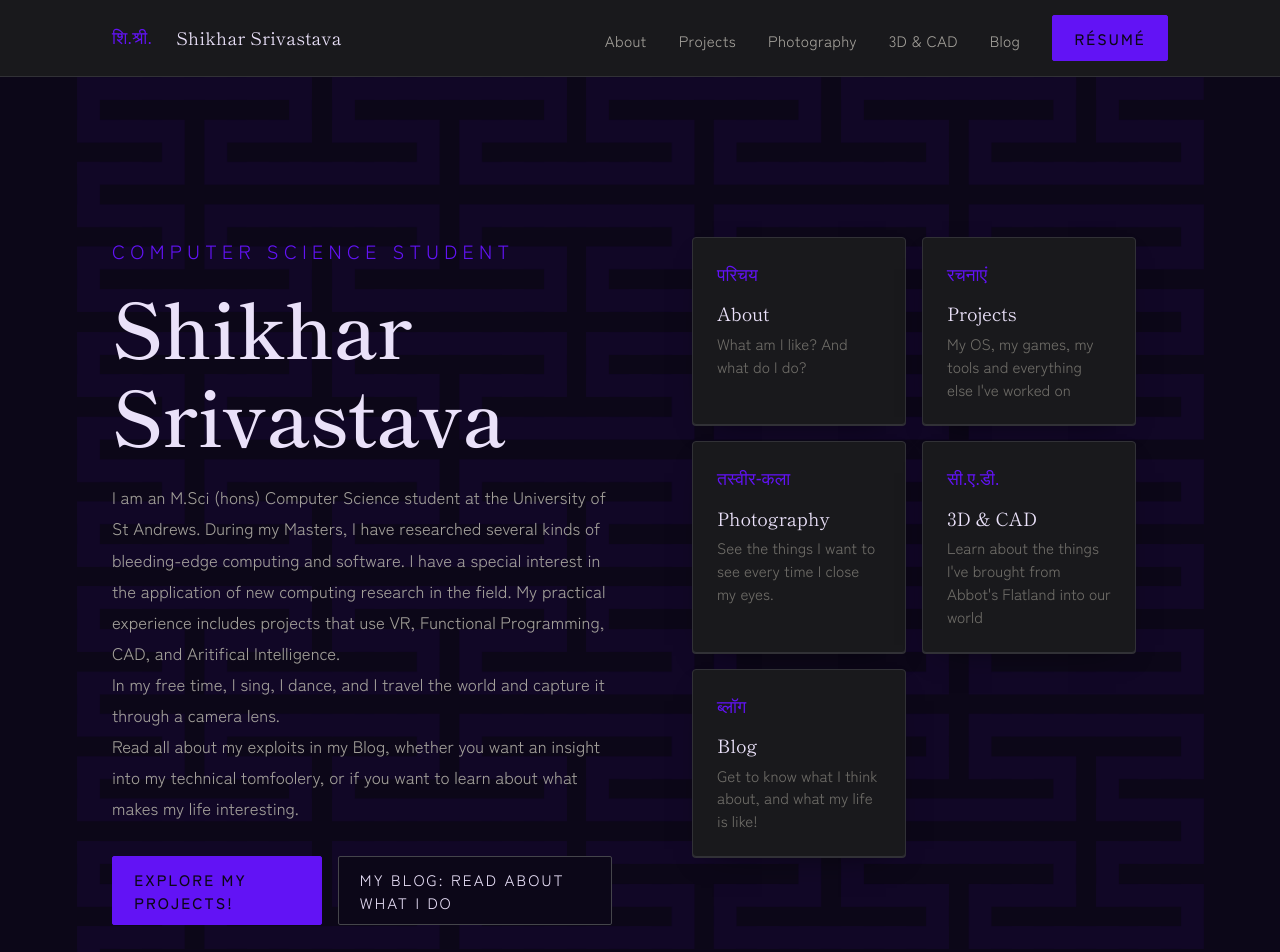
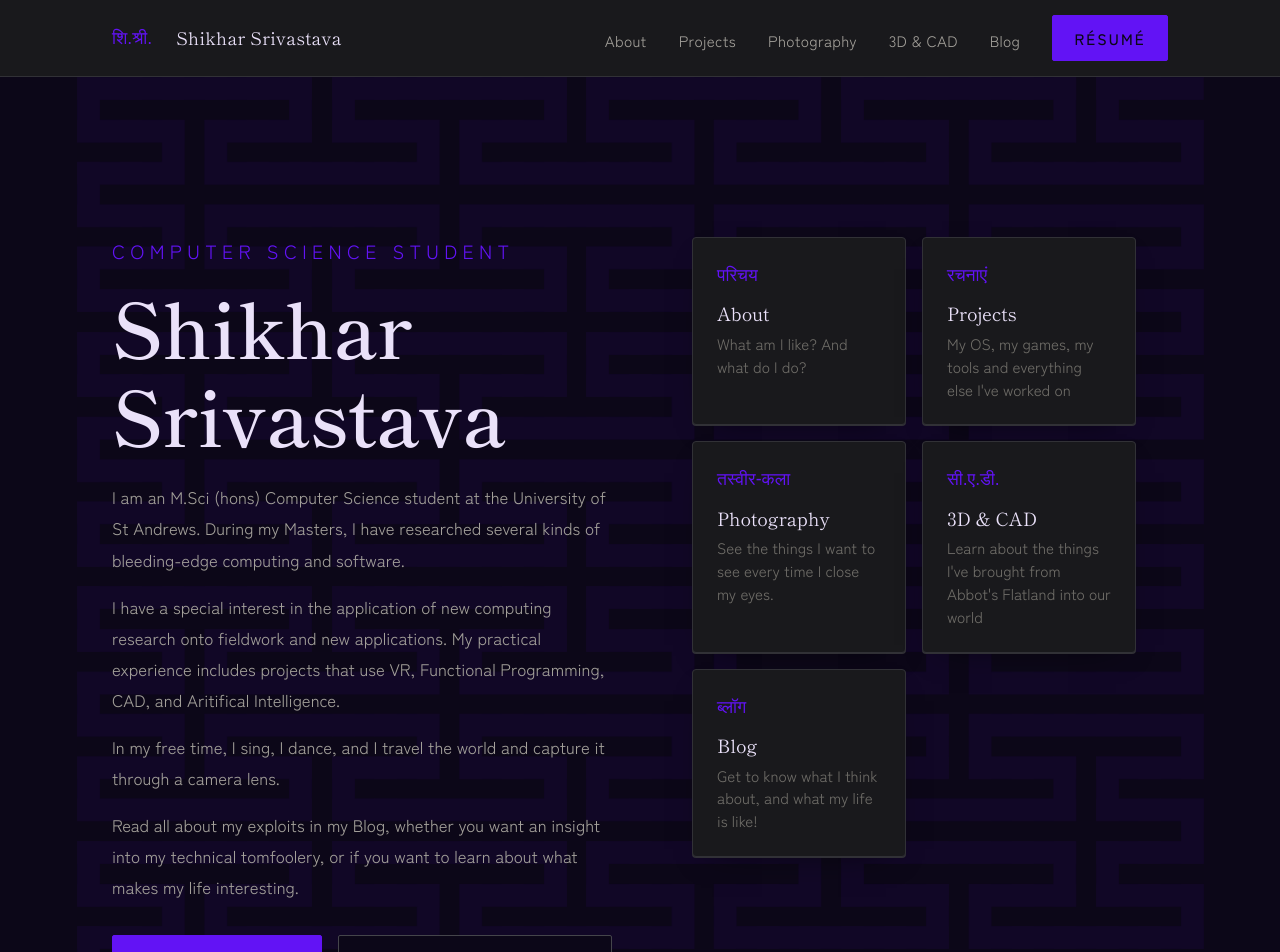
Before and after one commit to Shikhar-Srivastava-16/Shikhar-Srivastava-16.github.io, a React (Vite) app: page / in a window 1280 px wide. Shown: the top 952 px of the page. Built offline with nearby package versions, Linux system fonts and the light colour scheme; a web font is replaced by a local one.

Commit message:
fixed home and about pages

```diff
--- a/src/components/Footer.css
+++ b/src/components/Footer.css
@@ -35,6 +35,8 @@
   color: var(--color-text-muted);
   transition: color var(--duration-fast) var(--ease-standard);
 }
+/* TODO: figure out why not applied to the hover socials links */
+.a:hover { color: var(--color-shu); }
 
 .icon {
   font-family: var(--font-mono);
@@ -43,8 +45,6 @@
   top: 10%;
 }
 
-a:hover { color: var(--color-shu); }
-
 @media (max-width: 600px) {
   .footer__socials { margin-left: 0; }
 }
--- a/src/pages/About.tsx
+++ b/src/pages/About.tsx
@@ -15,14 +15,14 @@ export default function About() {
                     /> */}
                     <div className="about__bio">
                         <p className="about__role">Computer Science Student</p>
-                        <p className="about__lede">
+                        <p className="about__personal">
                             I write code, I take photographs around the world and I write (obsessively). Most days, you'll find me exploring how I can use discrete mathematics to write better production applications.
                         </p>
                         <p className="about__personal">
-                            Six years ago, I wrote my first program. Five years ago, I started learning Computer Science. Three Years ago, I started a Computer Science degree at the University of St Andrews, which quickly turned into the best decision of my life. My time at the University has taught me how to apply the Theory of the subject to Software Engineering. As a result, I understand that Software Engineering is more than just writing programs. I also understand the value of having a theoretical background for this practical subject.
+                            Six years ago, I wrote my first program. Five years ago, I started learning Computer Science. Three Years ago, I started a Computer Science degree at the University of St Andrews, which quickly turned into the best decision of my life. My time at the University has taught me how to apply the theory of the subject to Software Engineering. As a result, I understand that Software Engineering is more than just writing programs. I also understand the value of having a theoretical background for this practical subject.
                         </p>
                         <p className="about__personal">
-                            I have spent the last few years trying to apply my knowledge of Computer Science to Software Engineering. To do this, I have worked in multiple research projects, as well as rewriting existing tech like Agentic AI and Operating Systems using new programming languages. This has always resulted in me learning a lot. Often, I have also been able to make better alternatives for existing software using newer, most recent technology.
+                            I have spent the last few years trying to apply my knowledge of Computer Science to Software Engineering. I have worked in multiple research projects, as well as rewriting existing tech like Agentic AI and Operating Systems using new programming languages. That experience has helped me develop skills in engineering, and taught about working in production and research, and given me valuable insights into planning projects and development. Often, I have helped in finding or making better alternatives for existing software using new technology.
                         </p>
                         <p className="about__personal">
                             When I don't have my nose buried in a book or my eyes fixed on a screen, you might find me travelling to strange places, looking for even stranger things.
--- a/src/pages/Home.css
+++ b/src/pages/Home.css
@@ -96,11 +96,6 @@
 
 .section-nav__card:hover .section-nav__arrow {
   transform: translateX(4px);
-  color: var(--color-shu);
-}
-
-.section-nav__card:hover .section-nav__teaser {
-  color: var(--color-shu);
 }
 
 @media (max-width: 640px) {
--- a/src/pages/Home.tsx
+++ b/src/pages/Home.tsx
@@ -23,11 +23,15 @@ export default function Home() {
                         <p className="hero__lede">
                             I am an M.Sci (hons) Computer Science student at the University of St Andrews. During my
                             Masters, I have researched several kinds of bleeding-edge computing and software.
-                            I have a special interest in the application of new computing research in the field.
+                        </p>
+                        <p className="hero__lede">
+                            I have a special interest in the application of new computing research onto fieldwork and new applications.
                             My practical experience includes projects that use VR, Functional Programming, CAD, and Aritifical Intelligence.
-                            <br/>
+                        </p>
+                        <p className="hero__lede">
                             In my free time, I sing, I dance, and I travel the world and capture it through a camera lens.
-                            <br/>
+                        </p>
+                        <p className="hero__lede">
                             Read all about my exploits in my Blog, whether you want an insight into my technical tomfoolery,
                             or if you want to learn about what makes my life interesting.
                         </p>
```
